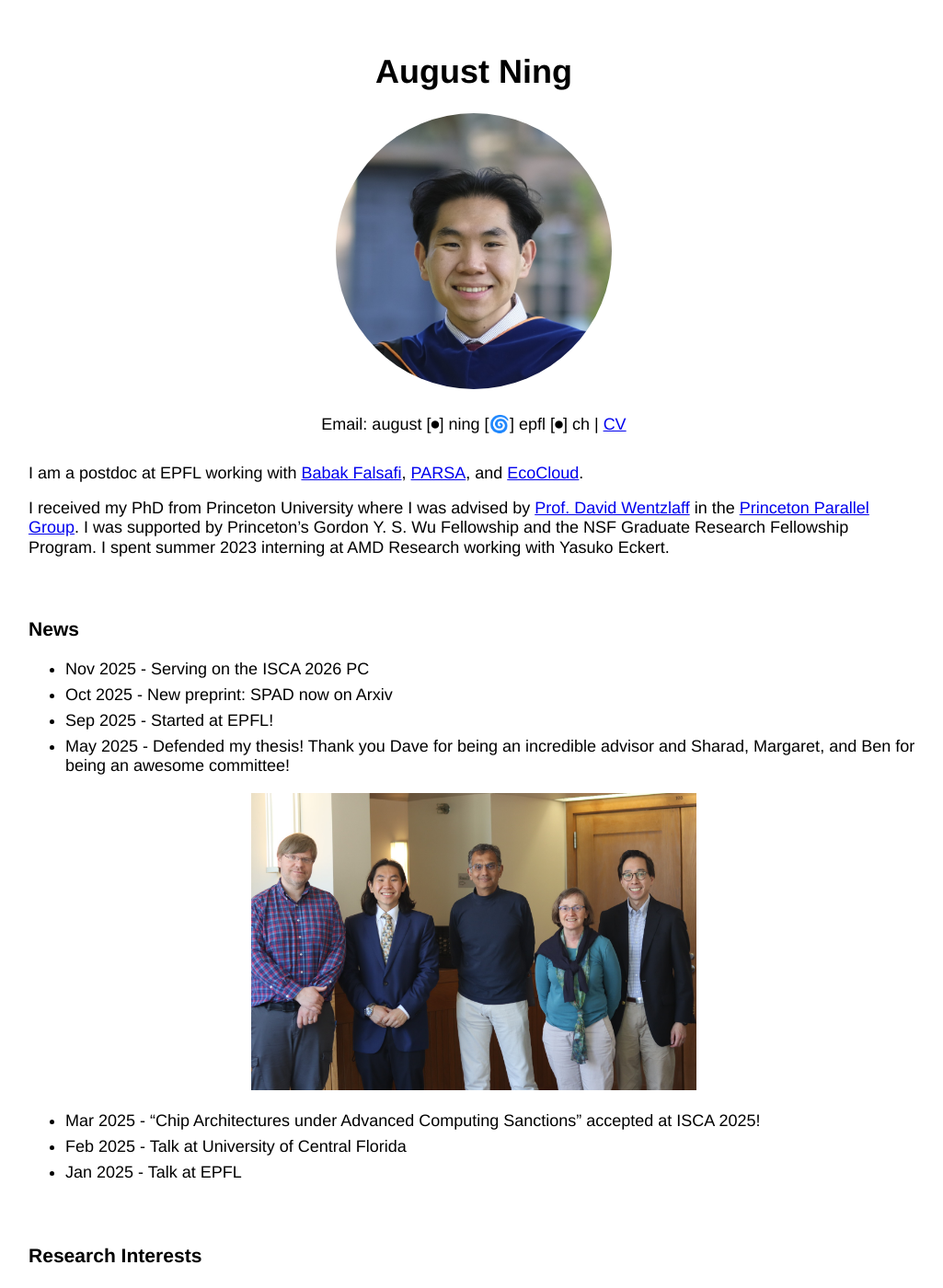
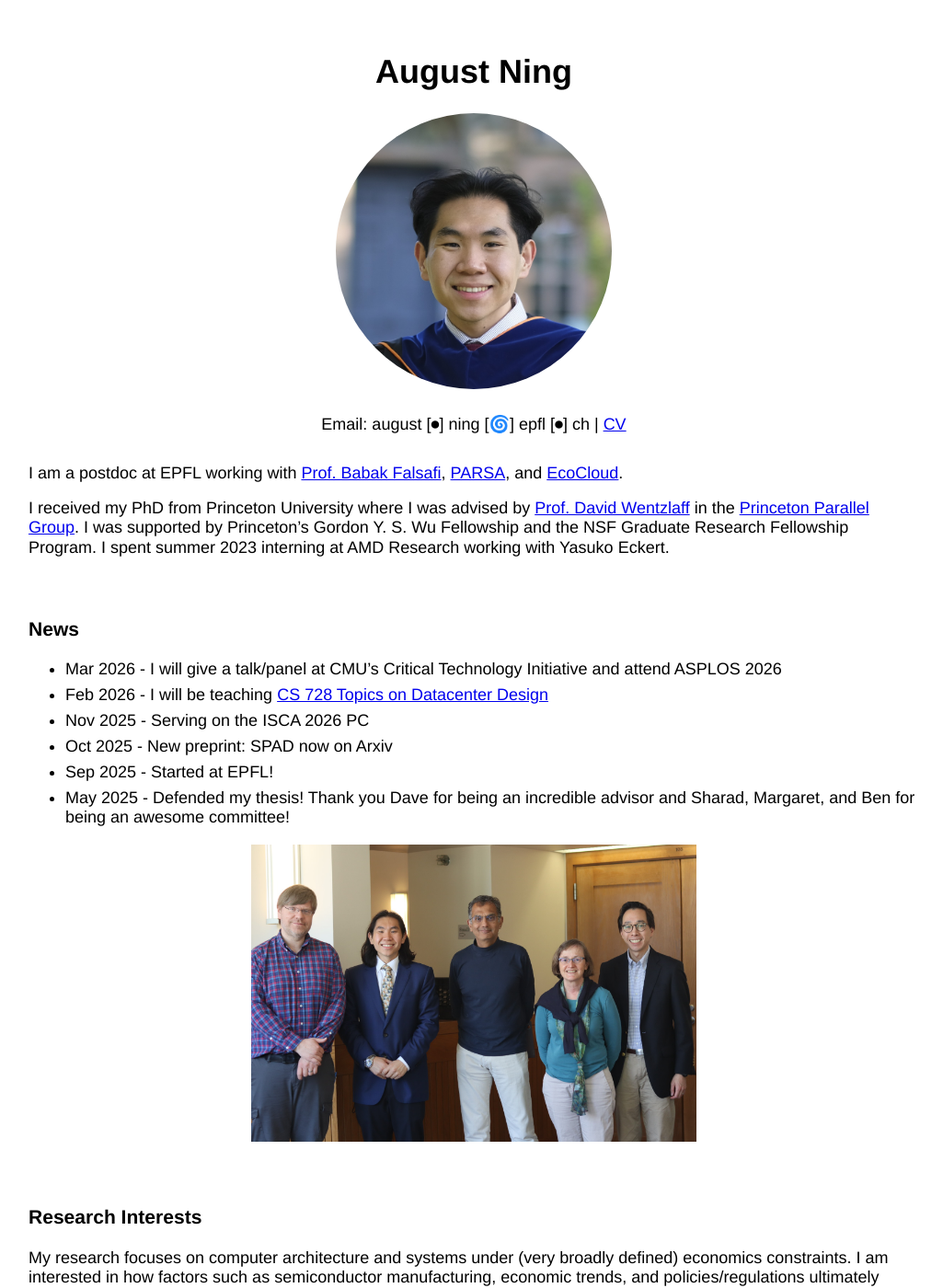
Before and after one commit to AugustNing/augustning.github.io, a Jekyll site: the page built from index.md, in a window 1280 px wide and 1400 px high. Shown: the whole window at 92% size, without its empty margins (125-1150 px from the left). Built offline with Jekyll 4.4.1, drawn with Linux system fonts in a browser that asks for light colours; some of the changed text lies outside the part shown.

Commit message:
updated news for cs728 and cmu talk

```diff
--- a/index.md
+++ b/index.md
@@ -15,7 +15,7 @@ layout: home
 
 ***
 
-I am a postdoc at EPFL working with [Babak Falsafi](https://parsa.epfl.ch/~falsafi/), [PARSA](https://parsa.epfl.ch/), and [EcoCloud](https://ecocloud.epfl.ch/).
+I am a postdoc at EPFL working with [Prof. Babak Falsafi](https://parsa.epfl.ch/~falsafi/), [PARSA](https://parsa.epfl.ch/), and [EcoCloud](https://ecocloud.epfl.ch/).
 
 I received my PhD from Princeton University where I was advised by [Prof. David Wentzlaff](https://princeton.edu/~wentzlaf/) in the [Princeton Parallel Group](https://parallel.princeton.edu/). I was supported by Princeton's Gordon Y. S. Wu Fellowship and the NSF Graduate Research Fellowship Program. I spent summer 2023 interning at AMD Research working with Yasuko Eckert.
 
@@ -25,6 +25,8 @@ I received my PhD from Princeton University where I was advised by [Prof. David
 
 ### **News**
 
+* Mar 2026 - I will give a talk/panel at CMU's Critical Technology Initiative and attend ASPLOS 2026
+* Feb 2026 - I will be teaching [CS 728 Topics on Datacenter Design](https://parsa.epfl.ch/course-info/cs728/)
 * Nov 2025 - Serving on the ISCA 2026 PC
 * Oct 2025 - New preprint: SPAD now on Arxiv
 * Sep 2025 - Started at EPFL!
@@ -33,10 +35,6 @@ I received my PhD from Princeton University where I was advised by [Prof. David
 <div style="text-align: center;">
   <img src="assets/images/ning_fpo_committee.jpg" alt="Left to right: David Wentzlaff, August Ning, Sharad Malik, Margaret Martonosi, and Benjamin C. Lee at August's FPO" style="max-width:50%; height:auto;">
 </div>
-
-* Mar 2025 - "Chip Architectures under Advanced Computing Sanctions" accepted at ISCA 2025!
-* Feb 2025 - Talk at University of Central Florida
-* Jan 2025 - Talk at EPFL
 
 ***
 
```
Also changed, not shown: other parts of index.md (+1 -1 lines).
